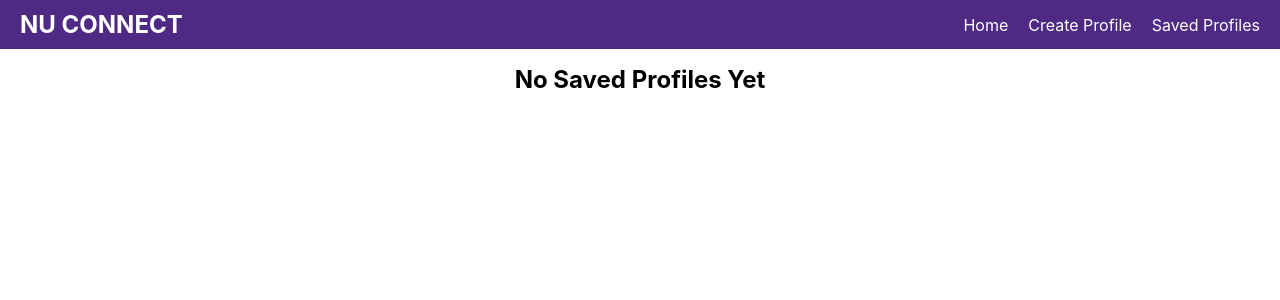
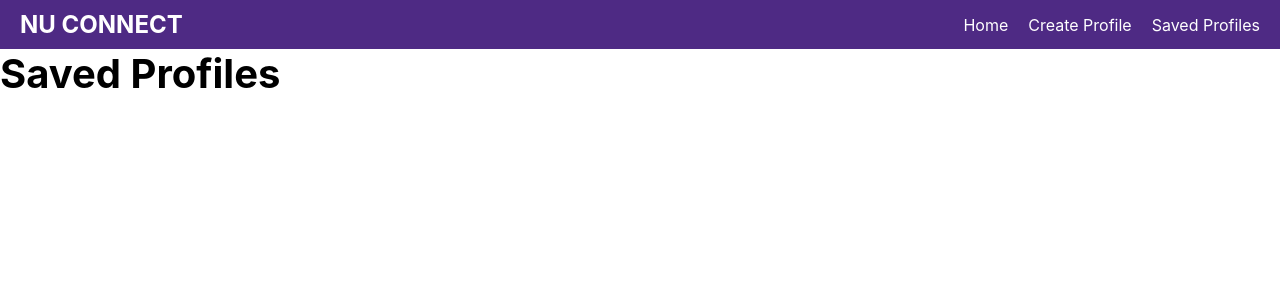
Before and after one commit to JustinCharo/NU-Connect, a React (Create React App) app: page /favorites in a window 1280 px wide. Shown: the top 300 px of the page. Built offline with nearby package versions, Linux system fonts and the light colour scheme.

Commit message:
Added contexts and implemented fafavorite profiles, changed buttons, small changes to design

```diff
--- a/src/App.jsx
+++ b/src/App.jsx
@@ -1,23 +1,22 @@
-import Home from "./pages/Home"
-import Favorites from "./pages/Favorites"
-import Create from "./pages/Create"
-import SpecificProfiles from "./pages/SpecificProfiles"
-import Navbar from "./components/Navbar"
-import {Routes, Route} from "react-router-dom"
+import Home from "./pages/Home";
+import Favorites from "./pages/Favorites";
+import Create from "./pages/Create";
+import Navbar from "./components/Navbar";
+import { ProfileProvider } from "./contexts/ProfileContext";
+import {Routes, Route} from "react-router-dom";
 
 function App() {
     return (
-        <div>
+        <ProfileProvider>
             <Navbar />
         <main className="main-content">
             <Routes>
                 <Route path="/" element={<Home />}/>
                 <Route path="/favorites" element={<Favorites />}/>
                 <Route path="/create" element={<Create />}/>
-                <Route path="/search" element={<SpecificProfiles />}/>
             </Routes>
         </main>
-        </div>
+        </ProfileProvider>
     );
 }
 
--- a/src/components/ProfileCard.jsx
+++ b/src/components/ProfileCard.jsx
@@ -1,9 +1,18 @@
 import "../css/ProfileCard.css";
+import { useProfileContext } from "../contexts/ProfileContext";
 
 function ProfileCard({profile}) {
 
-  function saveProfile() {
-    console.log('Profile Saved!');
+  const {isFavorite, addToFavorites, removeFromFavorites} = useProfileContext();
+  const favorite = isFavorite(profile.id);
+
+  function saveProfile(e) {
+    e.preventDefault();
+    if (favorite) {
+      removeFromFavorites(profile.id);
+    } else {
+      addToFavorites(profile);
+    }
   }
 
   return (
@@ -19,14 +28,14 @@ function ProfileCard({profile}) {
         </div>
         <div className="profile-description">
           <div>
-            Email: {profile.email}
-            Bio: {profile.bio}
-            Major: {profile.major}
+            Email: {profile.email}{"\n"}
+            Bio: {profile.bio}{"\n"}
+            Major: {profile.major}{"\n"}
             Graduation Year: {profile.graduationyear}
           </div>
         </div>
         <div className="button-container">
-          <button className="button" onClick={saveProfile}>Make a new friend!</button>
+          <button className={`favorite-button ${favorite ? "button-pressed" : ""}`} onClick={saveProfile}>{`${favorite ? "Unsave Profile!" : "Make a new friend!"}`}</button>
         </div>
       </div>
     </div>
--- a/src/components/Profiles.jsx
+++ b/src/components/Profiles.jsx
@@ -1,6 +1,6 @@
 import ProfileCard from './ProfileCard.jsx';
 import { useState, useEffect } from 'react';
-import { getAllUsers, getUserByID } from '../services/api.js';
+import { getAllUsers } from '../services/api.js';
 function Profiles () {
 
     const [profiles, setProfiles] = useState([]);
--- /dev/null
+++ b/src/contexts/ProfileContext.jsx
@@ -0,0 +1,43 @@
+import {createContext, useState, useEffect, useContext } from "react"
+
+const ProfileContext = createContext();
+
+export const useProfileContext = () => useContext(ProfileContext)
+
+export const ProfileProvider = ({children}) => {
+    const [favorites, setFavorites] = useState([]);
+
+    useEffect(() => {
+        const savedFavorites = localStorage.getItem("favorites");
+        if (savedFavorites) {
+            setFavorites(JSON.parse(savedFavorites));
+        }
+    }, []);
+
+    useEffect(() => {
+        localStorage.setItem("favorites", JSON.stringify(favorites));
+    }, [favorites])
+
+    const addToFavorites = (profile) => {
+        setFavorites(prev => [...prev, profile]);
+    }
+
+    const removeFromFavorites = (profileID) => {
+        setFavorites(prev => prev.filter(profile => profile.id !== profileID));
+    }
+
+    const isFavorite = (profileID) => {
+        return favorites.some(profile => profile.id === profileID);
+    }
+
+    const value = {
+        favorites,
+        addToFavorites,
+        removeFromFavorites,
+        isFavorite
+    }
+
+    return <ProfileContext.Provider value={value}>
+        {children}
+    </ProfileContext.Provider>
+}
--- /dev/null
+++ b/src/css/Favorites.css
@@ -0,0 +1,11 @@
+.favorites-header {
+    font-size: 40px;
+    justify-content: center;
+    font-weight: bold;
+}
+
+.favorites-empty {
+    font-size: 40px;
+    justify-content: center;
+    font-weight: bold;
+}
--- a/src/css/ProfileCard.css
+++ b/src/css/ProfileCard.css
@@ -48,7 +48,7 @@
     margin-bottom: 20px;
 }
 
-.button {
+.favorite-button {
     padding: 10px 20px;
     background: #4e2a84;
     color: white;
@@ -57,6 +57,14 @@
     font-size: 16px;
 }
 
-.button:hover {
+.button-pressed {
     background: #3b2064;
 }
+
+.favorite-button:hover {
+    background: #3b2064;
+}
+
+.button-pressed:hover {
+    background: #4e2a84;
+}
--- a/src/pages/Favorites.jsx
+++ b/src/pages/Favorites.jsx
@@ -1,7 +1,30 @@
+import "../css/Favorites.css";
+import { useProfileContext } from "../contexts/ProfileContext";
+import ProfileCard from "../components/ProfileCard";
+
 function Favorites() {
+    const {favorites} = useProfileContext();
+
+    if (favorites) {
+        return (
+            <div>
+                <div className="favorites-header">
+                    <div>Saved Profiles</div>
+                </div>
+                <div className="profiles-grid">
+                    {favorites.map((profile) => (
+                    <ProfileCard profile={profile} key={profile.id} />
+                    )
+                )}
+                </div>
+            </div>
+
+        );
+    }
+
     return (
-        <div className="saved-empty">
-            <h1>No Saved Profiles Yet</h1>
+        <div className="favorites-empty">
+            <div>No Saved Profiles Yet</div>
         </div>
     )
 }
--- a/src/pages/Home.jsx
+++ b/src/pages/Home.jsx
@@ -1,8 +1,6 @@
 import '../css/Home.css';
 import Profiles from '../components/Profiles';
 import React from 'react';
-import { useState } from 'react';
-import { useNavigate } from 'react-router-dom';
 
 function Home() {
   return (
```
Also changed, not shown: src/pages/SpecificProfiles.jsx (deleted).
